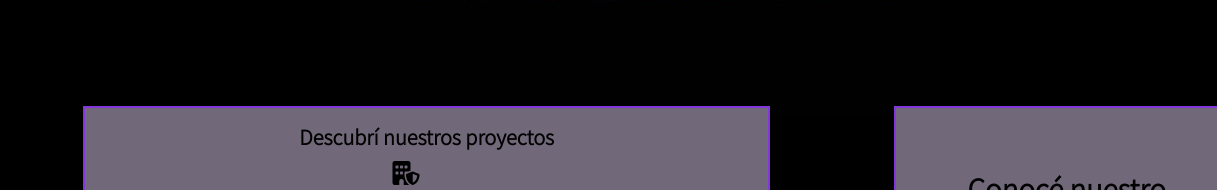
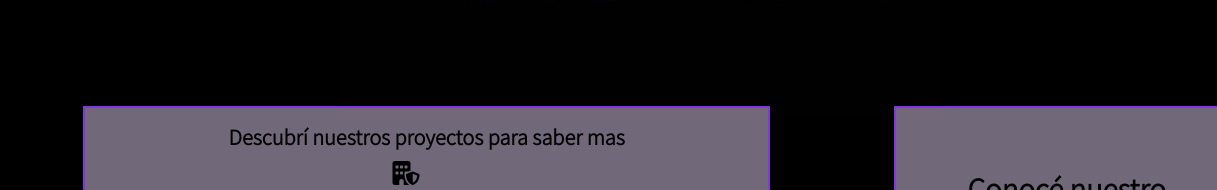
Before and after one commit to webcuervo/cannalyze, a plain HTML site: page index.html in a window 1280 px wide. Shown: the part 584-774 px from the top of the page, 0-1217 px from the left. Drawn offline with Linux system fonts and the light colour scheme.

Commit message:
probando

```diff
--- a/index.html
+++ b/index.html
@@ -32,7 +32,7 @@
             <div class="imgBack"></div>
         </div>
         <aside class="mainAside">
-            <h3>Descubrí nuestros proyectos</h3>
+            <h3>Descubrí nuestros proyectos para saber mas</h3>
             <div>
                 <i class="fa-solid fa-building-shield fa-xl"></i>
                 <p>Lorem ipsum dolor sit amet, consectetur adipisicing elit.</p>
```
